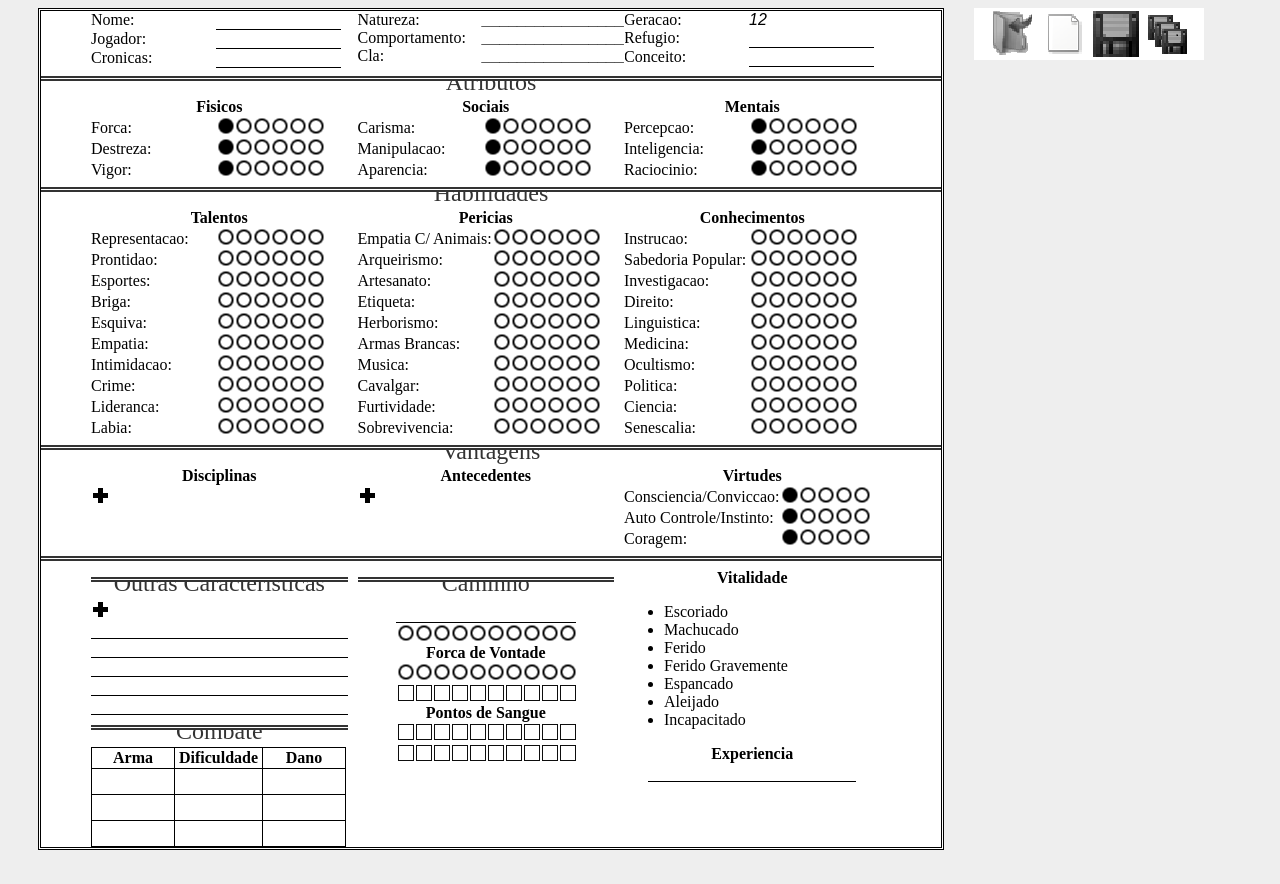
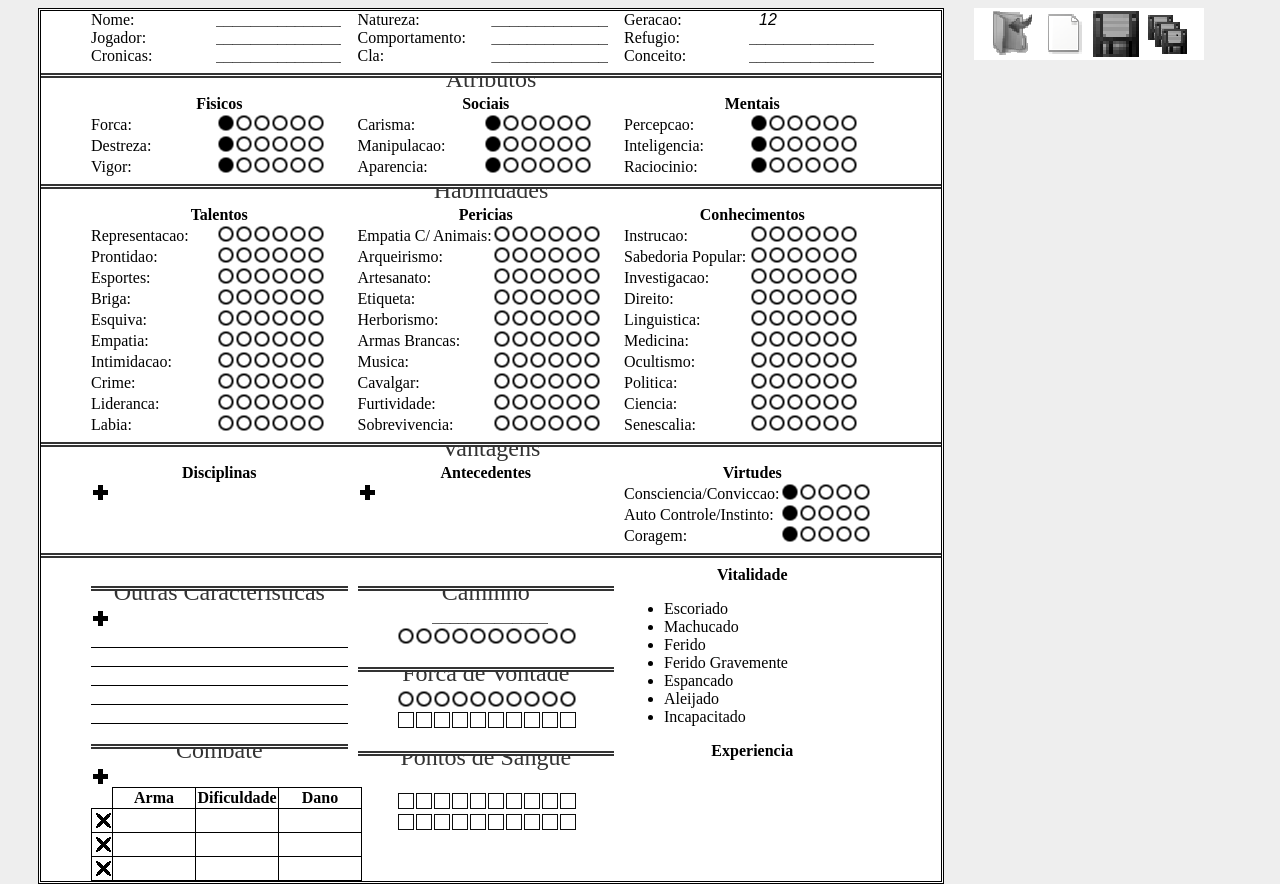
Before and after one commit to jsanchesleao/vampireSheets, a website: page index.html in a window 1280 px wide. Both pictures are taken after a click on the button "Load File". Before the commit the page ends 850 px from the top, so only its background shows below. Drawn offline with Linux system fonts and the light colour scheme.

Commit message:
clean up

```diff
--- a/css/vampire.css
+++ b/css/vampire.css
@@ -10,18 +10,6 @@ body{
     position:relative;
     background:#fff;
 }
-    .transparent-input  select{
-        width:100px!important;
-        font-size:16px;
-        font-style:italic;
-        background:none;
-        border:none;
-        margin:0;
-        padding:0;
-        position:relative; z-index:2;
-        outline:none;
-        cursor: pointer;
-    }
 
 #control-tab{
     width: 230px;
@@ -53,9 +41,45 @@ body{
     font-size:16px;
     font-style:italic;
     border:none;
-    border-bottom: 1px solid black;
     outline:none;
     background:transparent;
+}
+
+#character-sheet input::-webkit-input-placeholder{
+    color: black;
+}
+#character-sheet input::-moz-placeholder{
+    color: black;
+}
+#character-sheet input:-ms-input-placeholder{
+    color: black;
+}
+#character-sheet input:-moz-placeholder{
+    color: black;
+}
+
+#character-sheet select{
+    font-size:16px;
+    font-style:italic;
+    text-indent: 10px;
+    background:none;
+    border:none;
+    margin:0;
+    padding:0;
+    position:relative; z-index:2;
+    outline: none;
+    cursor: pointer;
+
+    -webkit-appearance: none;
+    -moz-appearance: none;
+}
+
+#character-sheet select:focus{
+    box-shadow: inset 0 0 5px gray ;
+}
+
+#character-sheet select option:first-child{
+    display: none;
 }
 
 #character-sheet .text-input{
@@ -127,6 +151,14 @@ body{
     content: "Caminho";
 }
 
+#divisor-forca-de-vontade:after{
+    content: "Forca de Vontade";
+}
+
+#divisor-pontos-de-sangue:after{
+    content: "Pontos de Sangue";
+}
+
 .attr-group, #vantagens, #footer{
     overflow: hidden;
     margin-left: 5%;
@@ -136,6 +168,10 @@ body{
     float: left;
     width: 30%;
     margin: 0 5px;
+}
+
+.col hr{
+    margin-top: 20px;
 }
 
 .attr-group div, #virtudes div, #disciplinas div, #antecedentes div{
@@ -157,10 +193,7 @@ body{
 
 #outras-caracteristicas input {
     width:100%;
-}
-
-#outras-caracteristicas .text-input-placeholder{
-    width: 100%;
+    border-bottom: solid 1px black;
 }
 
 #caminho, #forcaDeVontade, #sangue, #experiencia{
@@ -168,7 +201,6 @@ body{
 }
 
 #caminho .nome-caminho{
-    border-bottom: 1px solid black;
     width: 70%;
     margin: auto;
 }
@@ -194,6 +226,10 @@ body{
 #combate table td, #combate table th{
     border: solid 1px;
     min-height: 50px;
+}
+
+#combate table th:first-child{
+    border: none;
 }
 
 .load-file input{
--- a/js/controllers/sheetController.js
+++ b/js/controllers/sheetController.js
@@ -68,6 +68,19 @@ app.controller('SheetController', ['$scope','sheetFactory', 'Cla', 'Arquetipo','
         }
     };
 
+    $scope.addArma = function(){
+        $scope.sheet.armas.push({});
+    };
+
+    $scope.removeArma = function(index){
+        if($scope.sheet.armas.length > 3){
+            $scope.sheet.armas.splice(index, 1);
+        }
+        else{
+            $scope.sheet.armas[index] = {};
+        }
+    };
+
 
     $scope.fileToLoad = {};
     $scope.loadedSheets = [];
--- a/views/sheet.html
+++ b/views/sheet.html
@@ -4,33 +4,36 @@
             <section>
                 <div>
                     <label for="nome">Nome:</label>
-                    <input type="text" id="nome" ng-model="sheet.nome">
+                    <input type="text" id="nome" ng-model="sheet.nome" placeholder="________________">
                 </div>
                 <div>
                     <label for="jogador">Jogador:</label>
-                    <input type="text" id="jogador" ng-model="sheet.jogador">
+                    <input type="text" id="jogador" ng-model="sheet.jogador" placeholder="________________">
                 </div>
                 <div>
                     <label for="cronicas">Cronicas:</label>
-                    <input type="text" id="cronicas" ng-model="sheet.cronicas">
+                    <input type="text" id="cronicas" ng-model="sheet.cronicas" placeholder="________________">
                 </div>
             </section>
             <section>
                 <div>
                     <label for="natureza">Natureza:</label>
-                    <select transparent-select hide-box when-empty="________________" id="natureza" ng-model="sheet.natureza">
+                    <select id="natureza" ng-model="sheet.natureza">
+                        <option value="" disabled>_________________</option>
                         <option ng-repeat="natureza in arquetipos" value="{{natureza.nome}}">{{natureza.nome}}</option>
                     </select>
                 </div>
                 <div>
                     <label for="comportamento">Comportamento:</label>
-                    <select transparent-select hide-box when-empty="________________" id="comportamento" ng-model="sheet.comportamento">
+                    <select id="comportamento" ng-model="sheet.comportamento">
+                        <option value="" disabled>_________________</option>
                         <option ng-repeat="comportamento in arquetipos" value="{{comportamento.nome}}">{{comportamento.nome}}</option>
                     </select>
                 </div>
                 <div>
                     <label for="cla">Cla:</label>
-                    <select hide-box when-empty="________________" transparent-select id="cla" ng-model="sheet.cla">
+                    <select id="cla" ng-model="sheet.cla">
+                        <option value="" disabled>_________________</option>
                         <option ng-repeat="cla in clas" value="{{cla.nome}}">{{cla.nome}}</option>
                     </select>
                 </div>
@@ -38,7 +41,8 @@
             <section>
                 <div>
                     <label for="geracao">Geracao:</label>
-                    <select transparent-select hide-box when-empty="__________________" id="geracao" ng-model="sheet.geracao">
+                    <select id="geracao" ng-model="sheet.geracao">
+                        <option value="" disabled>_________________</option>
                         <option value="1">1</option>
                         <option value="2">2</option>
                         <option value="3">3</option>
@@ -56,11 +60,11 @@
                 </div>
                 <div>
                     <label for="refugio">Refugio:</label>
-                    <input type="text" id="refugio" ng-model="sheet.refugio">
+                    <input type="text" id="refugio" ng-model="sheet.refugio" placeholder="________________">
                 </div>
                 <div>
                     <label for="conceito">Conceito:</label>
-                    <input type="text" id="conceito" ng-model="sheet.conceito">
+                    <input type="text" id="conceito" ng-model="sheet.conceito" placeholder="________________">
                 </div>
             </section>
         </section>
@@ -304,9 +308,11 @@
                 </section>
                 <hr class="with-text" id="divisor-combate">
                 <section id="combate">
+                    <button class="icon icon-plus" ng-click="addArma()"></button>
                     <table>
                         <thead>
                             <tr>
+                                <th></th>
                                 <th>Arma</th>
                                 <th>Dificuldade</th>
                                 <th>Dano</th>
@@ -315,11 +321,14 @@
                         <tbody>
                             <tr ng-repeat="arma in sheet.armas track by $index">
                                 <td>
+                                    <button class="icon icon-cross" ng-click="removeArma($index)"></button>
+                                </td>
+                                <td>
                                     <input type="text" ng-model="sheet.armas[$index].nome">
                                 </td>
                                 <td>
 
-                                    <select transparent-select ng-model="sheet.armas[$index].dificuldade">
+                                    <select ng-model="sheet.armas[$index].dificuldade">
                                         <option value="2">2</option>
                                         <option value="3">3</option>
                                         <option value="4">4</option>
@@ -344,7 +353,8 @@
                 <hr class="with-text" id="divisor-caminho">
                 <section id="caminho">
                     <div class="nome-caminho">
-                        <select transparent-select type="text" ng-model="nomeCaminho" ng-change="selecionarCaminho()">
+                        <select type="text" ng-model="nomeCaminho" ng-change="selecionarCaminho()">
+                            <option value="" disabled>__________________</option>
                             <option ng-repeat="caminho in caminhos" value="{{caminho.nome}}">{{caminho.nome}}</option>
                         </select>
                     </div>
@@ -352,8 +362,8 @@
                         <input bulleted max-value="10" type="number" ng-model="sheet.caminho.level" >
                     </div>
                 </section>
+                <hr class="with-text" id="divisor-forca-de-vontade">
                 <section id="forcaDeVontade">
-                    <h2>Forca de Vontade</h2>
                     <div>
                         <input bulleted max-value="10" type="number" ng-model="sheet.forcaDeVontade.max" >
                     </div>
@@ -361,8 +371,8 @@
                         <input bulleted max-value="10" empty-class="icon-square-empty" filled-class="icon-square-filled" type="number" ng-model="sheet.forcaDeVontade.atual" >
                     </div>
                 </section>
+                <hr id="divisor-pontos-de-sangue">
                 <section id="sangue">
-                    <h2>Pontos de Sangue</h2>
                     <input bulleted max-value="20" group-by="10" empty-class="icon-square-empty" filled-class="icon-square-filled" type="number" ng-model="sheet.pontosDeSangue" >
                 </section>
             </div>
```
